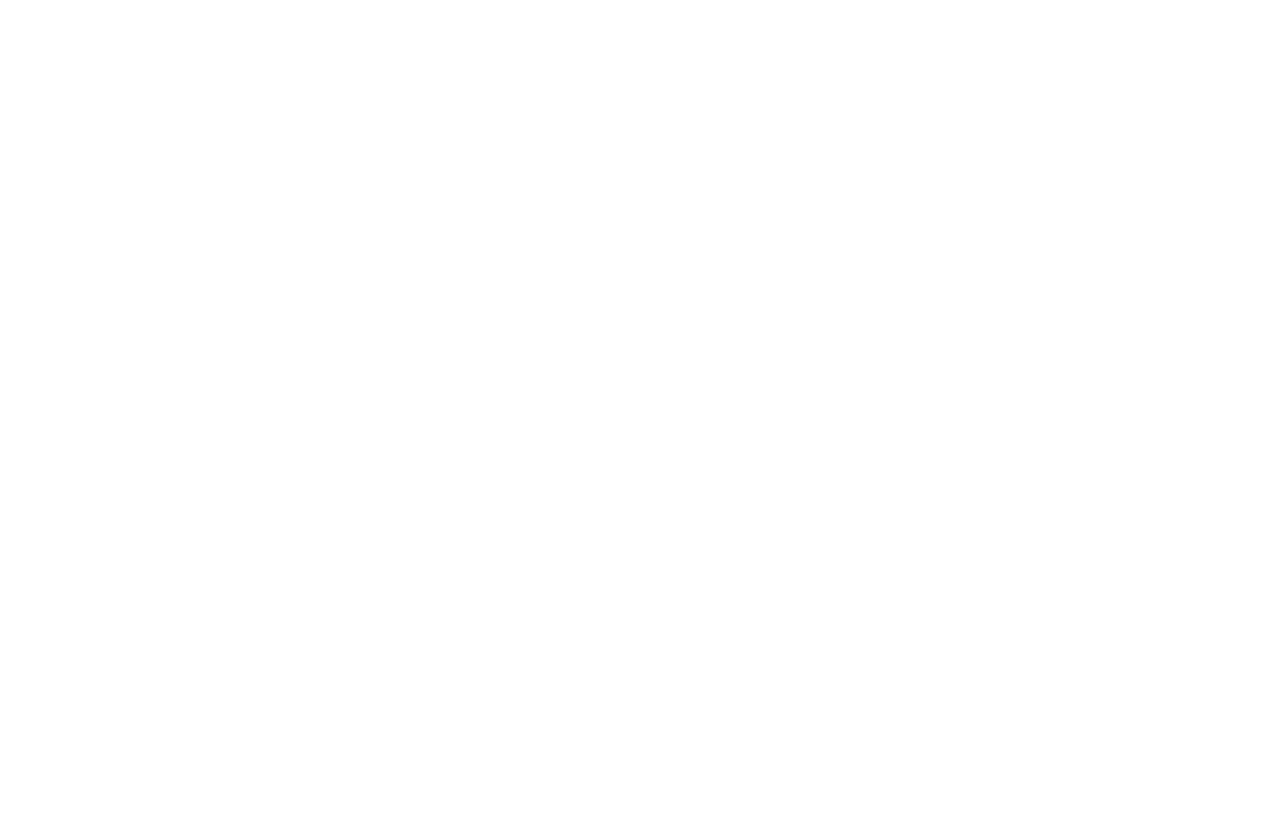
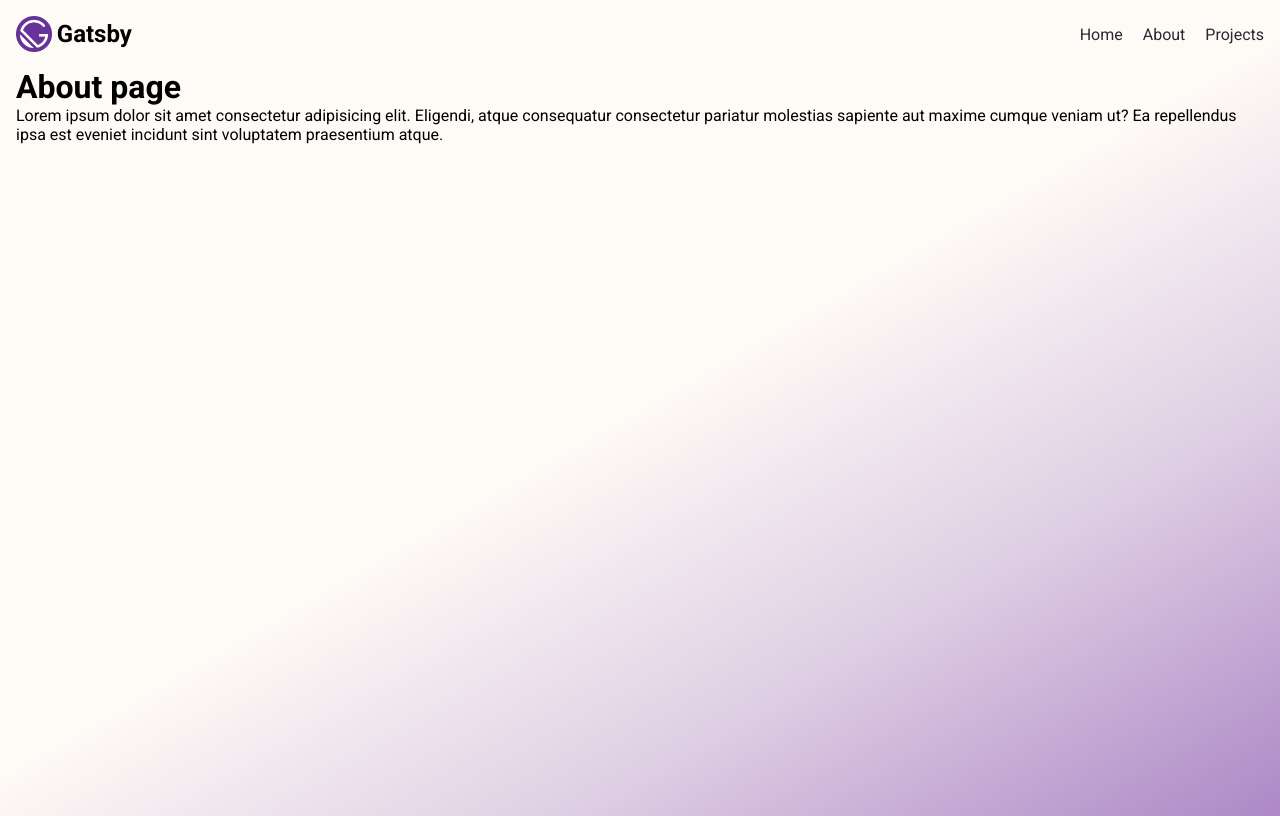
Before and after one commit to LeaHaelin/Gatsby-testing, a Gatsby site: page /about in a window 1280 px wide. Before the commit this address had no page. Built offline with nearby package versions, Linux system fonts and the light colour scheme; Gatsby itself is replaced by a stand-in of ours.

Commit message:
second commit

```diff
--- /dev/null
+++ b/src/components/Navbar.js
@@ -0,0 +1,23 @@
+import React from 'react'
+import { Link } from 'gatsby'
+import { StaticImage } from 'gatsby-plugin-image'
+
+function Navbar() {
+    return (
+        <nav className='nav'>
+            <div className='logo'>
+                <StaticImage src='../images/gatsby-icon.png' alt="icon" placeholder="blurred"
+                    layout="fixed"
+                    width={36} height={36} />
+                <h1>Gatsby</h1>
+            </div>
+            <div className="links">
+                <Link to='/'>Home</Link>
+                <Link to='/about'>About</Link>
+                <Link to='/projects'>Projects</Link>
+            </div>
+        </nav>
+    )
+}
+
+export default Navbar
--- a/src/components/layout.js
+++ b/src/components/layout.js
@@ -1,12 +1,7 @@
-/**
- * Layout component that queries for data
- * with Gatsby's useStaticQuery component
- *
- * See: https://www.gatsbyjs.com/docs/how-to/querying-data/use-static-query/
- */
-
 import * as React from "react"
 import { useStaticQuery, graphql } from "gatsby"
+import Navbar from "./Navbar"
+import '../styles/global.css'
 
 const Layout = ({ children }) => {
   const data = useStaticQuery(graphql`
@@ -21,14 +16,9 @@
 
   return (
     <>
-      <div
-        style={{
-          margin: `0 auto`,
-          maxWidth: `var(--size-content)`,
-          padding: `var(--size-gutter)`,
-        }}
-      >
-        <main>{children}</main>
+      <div className="layout">
+        <Navbar />
+        <main className="contents">{children}</main>
         <footer>
         </footer>
       </div>
@@ -37,3 +27,11 @@
 }
 
 export default Layout
+
+
+/**
+ * Layout component that queries for data
+ * with Gatsby's useStaticQuery component
+ *
+ * See: https://www.gatsbyjs.com/docs/how-to/querying-data/use-static-query/
+ */
--- a/src/pages/404.js
+++ b/src/pages/404.js
@@ -1,6 +1,6 @@
 import * as React from "react"
 
-import Layout from "../components/layout"
+import Layout from "../components/Layout"
 import Seo from "../components/seo"
 
 const NotFoundPage = () => (
--- /dev/null
+++ b/src/pages/about.js
@@ -0,0 +1,17 @@
+import React from 'react'
+import Layout from "../components/Layout"
+
+function about() {
+    return (
+        <Layout>
+            <div>
+                <h1>About page</h1>
+                <p>Lorem ipsum dolor sit amet consectetur adipisicing elit. Eligendi, atque consequatur consectetur pariatur molestias sapiente aut maxime cumque veniam ut? Ea repellendus ipsa est eveniet incidunt sint voluptatem praesentium atque.</p>
+            </div>
+        </Layout>
+    )
+}
+
+export const Head = () => <title>About Me</title>
+
+export default about
--- /dev/null
+++ b/src/styles/global.css
@@ -0,0 +1,51 @@
+@import url("https://fonts.googleapis.com/css2?family=Roboto:wght@400;700&display=swap");
+
+*,
+::after,
+::before {
+  margin: 0;
+  padding: 0;
+  box-sizing: border-box;
+}
+
+body {
+  height: 100vh;
+  background: rgb(254, 250, 246);
+  background: linear-gradient(
+    150deg,
+    rgba(254, 250, 246, 1) 50%,
+    rgba(223, 207, 228, 1) 73%,
+    rgba(173, 136, 198, 1) 100%
+  );
+  font-family: "Roboto", sans-serif;
+  margin: 0 1em;
+}
+
+nav {
+  display: flex;
+  justify-content: space-between;
+  align-items: center;
+  margin: 1em auto;
+}
+
+nav .links {
+  display: inline-block;
+  text-align: right;
+}
+
+nav a {
+  margin-left: 20px;
+  text-decoration: none;
+  color: rgb(45, 38, 52);
+}
+
+nav a:hover {
+  cursor: pointer;
+  color: violet;
+  transition: 0.3s ease-in-out;
+}
+.logo {
+  display: flex;
+  gap: 0.3em;
+  align-items: center;
+}
```
Also changed, not shown: src/pages/index.js (+7 -7 lines), src/pages/projects/index.js (added, +16 -0 lines), src/styles/home.module.css (added, +8 -0 lines), src/static/banner.png (added), 1 other file.
